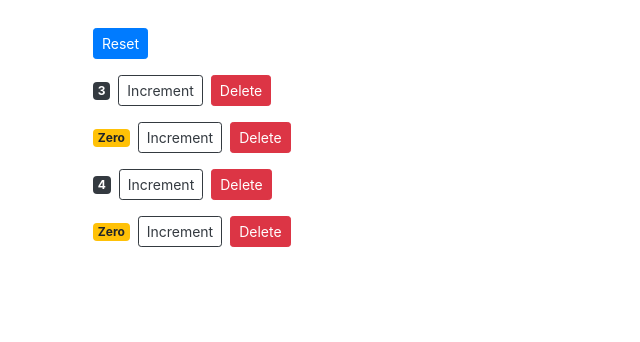
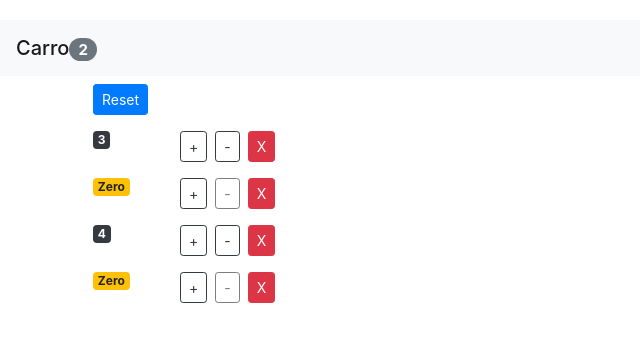
Before and after one commit to gsgonzalez88/learn-react, a React (Create React App) app in the folder frontend/: page / in a window 1280 px wide. Shown: the top 342 px of the page, without its empty margins (0-640 px from the left). Built offline with nearby package versions, Linux system fonts and the light colour scheme.

Commit message:
added a navbar to count the counters, and added the decrement button

```diff
--- a/frontend/src/App.js
+++ b/frontend/src/App.js
@@ -1,15 +1,71 @@
-import React from 'react';
-import './App.css';
+import React, { Component } from "react";
+import "./App.css";
 //import Movies from './components/movies';
-import Counters from './components/counters';
+import NavBar from "./components/navbar";
+import Counters from "./components/counters";
 
+class App extends Component {
+  constructor(props) {
+    super(props);
+    this.state = {
+      counters: [
+        { id: 1, value: 3 },
+        { id: 2, value: 0 },
+        { id: 3, value: 4 },
+        { id: 4, value: 0 }
+      ]
+    };
+  }
 
-function App() {
-  return (
-    <main className="container">
-      <Counters />
-    </main>
-  );
+  handleDecrement = (counter) => {
+    const counters = [...this.state.counters];
+    const index = counters.indexOf(counter);
+    counters[index] = {...counter};
+    counters[index].value--;
+    this.setState({counters});
+  };
+
+  handleIncrement = counter => {
+    const counters = [...this.state.counters]; //clone of counters state object
+    const index = counters.indexOf(counter); //returns the index of the counter in the counters array
+    counters[index] = { ...counter }; //here we clone the counter that we receive as args at the index position
+    counters[index].value++; //we increment this counters clone at the index position.
+    this.setState({ counters });
+  };
+
+  handleDelete = counterId => {
+    if (window.confirm("Are you sure you wish to delete this counter?")) {
+      const counters = this.state.counters.filter(c => c.id !== counterId);
+      this.setState({ counters: counters });
+    }
+  };
+
+  handleReset = () => {
+    const counters = this.state.counters.map(c => {
+      c.value = 0;
+      return c;
+    });
+    this.setState({ counters });
+  };
+
+  render() {
+    return (
+      <React.Fragment>
+        <NavBar
+          totalCounters={this.state.counters.filter(c => c.value > 0).length}
+        />
+        <main className="container">
+          <Counters
+            onReset={this.handleReset}
+            onIncrement={this.handleIncrement}
+            onDecrement={this.handleDecrement}
+            onDelete={this.handleDelete}
+            counters={this.state.counters}
+          />
+        </main>
+      </React.Fragment>
+    );
+  }
 }
 
 export default App;
--- a/frontend/src/components/counter.jsx
+++ b/frontend/src/components/counter.jsx
@@ -1,5 +1,4 @@
 import React, { Component } from "react";
-
 
 /* A Controlled component does not have it's own local state, it receives all the data via
 props and raises event whenever data needs to be changed. So this component is entirely
@@ -16,21 +15,34 @@ class Counter extends Component {
       /* JSX expression which eventually gets compiled by Babel
       to calls to React.createElement. That's why we have to
       import the React Obj  */
-      <div>
+
+      <div className="row">
+        <div className="col-sm-1">
           <span className={this.getBadgeClasses()}>{this.formatCount()}</span>
+        </div>
+        <div className="col">
           <button
             //onClick={this.handleIncrement /* only function reference */}
             onClick={() => this.props.onIncrement(this.props.counter)}
-          className="btn btn-outline-dark btn-sm"
+            className="btn btn-outline-dark btn-sm "
           >
-          Increment
+            +
+          </button>
+          <button
+            onClick={() => this.props.onDecrement(this.props.counter)}
+            className="btn btn-outline-dark btn-sm m-2"
+            disabled={this.props.counter.value === 0 ? true : false}
+          >
+            -
           </button>
           <button
             onClick={() => this.props.onDelete(this.props.counter.id)}
-          className="btn btn-danger btn-sm m-2"
+            className="btn btn-danger btn-sm"
           >
-          Delete
+            X
           </button>
+        </div>
+
         {/* <ul>
               {this.renderTags()}
            </ul> */}
--- a/frontend/src/components/counters.jsx
+++ b/frontend/src/components/counters.jsx
@@ -2,55 +2,27 @@ import React, { Component } from "react";
 import Counter from "./counter";
 
 class Counters extends Component {
-  constructor(props) {
-    super(props);
-    this.state = {
-      counters: [
-        { id: 1, value: 3 },
-        { id: 2, value: 0 },
-        { id: 3, value: 4 },
-        { id: 4, value: 0 }
-      ]
-    };
-  }
+  render() {
+    //Destructuring Arguments
+    const {
+      onReset,
+      counters,
+      onDelete,
+      onIncrement,
+      onDecrement
+    } = this.props;
 
-  handleIncrement = counter => {
-    const counters = [...this.state.counters]; //clone of counters state object
-    const index = counters.indexOf(counter); //returns the index of the counter in the counters array
-    counters[index] = { ...counter }; //here we clone the counter that we receive as args at the index position
-    counters[index].value++; //we increment this counters clone at the index position.
-    this.setState({ counters });
-  };
-
-  handleDelete = counterId => {
-    if (window.confirm("Are you sure you wish to delete this counter?")) {
-      const counters = this.state.counters.filter(c => c.id !== counterId);
-      this.setState({ counters: counters });
-    }
-  };
-
-  handleReset = () => {
-    const counters = this.state.counters.map(c => {
-      c.value = 0;
-      return c;
-    });
-    this.setState({ counters });
-  };
-
-  render() {
     return (
       <div>
-        <button
-          onClick={this.handleReset}
-          className="btn btn-primary btn-sm m-2"
-        >
+        <button onClick={onReset} className="btn btn-primary btn-sm m-2">
           Reset
         </button>
-        {this.state.counters.map(counter => (
+        {counters.map(counter => (
           <Counter
             key={counter.id} //this value is used by react internally, we cannot acces to this atributte
-            onDelete={this.handleDelete}
-            onIncrement={this.handleIncrement}
+            onDelete={onDelete}
+            onIncrement={onIncrement}
+            onDecrement={onDecrement}
             counter={counter} //this object contains everything we need for a counter, all the properties.
             //and if we need in the future to add another prop, it will be simplier.
           />
--- /dev/null
+++ b/frontend/src/components/navbar.jsx
@@ -0,0 +1,19 @@
+import React from "react";
+
+//Stateless Functional Component
+/* You can`t use life cycle hooks in SFC */
+
+const NavBar = ({totalCounters}) => {
+  return (
+    <nav className="navbar navbar-light bg-light">
+      <span className="navbar-brand mb-0 h1">
+        Carro
+        <span className="badge badge-pill badge-secondary">
+          {totalCounters}
+        </span>
+      </span>
+    </nav>
+  );
+};
+
+export default NavBar;
```
Also changed, not shown: 1 other file (tests, documents, lock files or other folders). Lines whose indentation alone changed are shown as unchanged.
